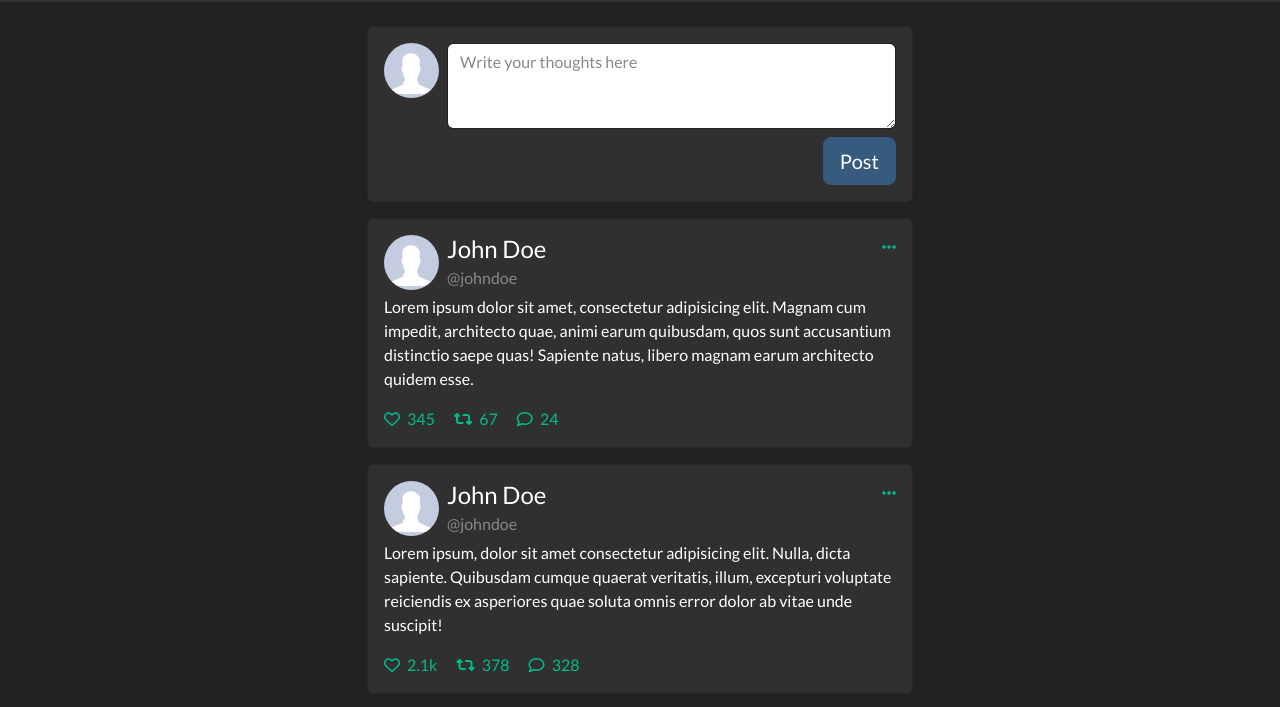
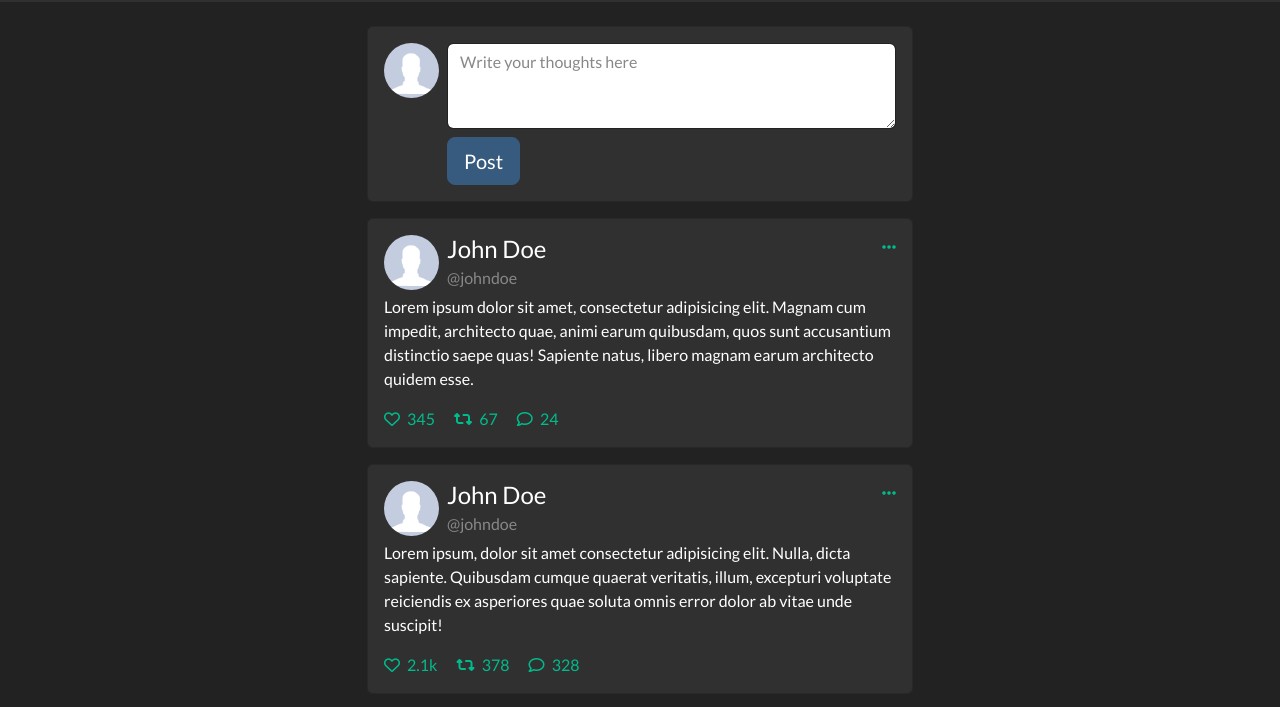
Before and after one commit to estorgio/kapwa_ui, a plain HTML site: page feed.html in a window 1280 px wide. Shown: the part 76-783 px from the top of the page. Drawn offline with Linux system fonts and the light colour scheme.

Commit message:
Change Post button alignment to default left

```diff
--- a/feed.html
+++ b/feed.html
@@ -90,7 +90,7 @@
                       <textarea class="form-control" id="exampleTextarea" rows="3"
                         placeholder="Write your thoughts here"></textarea>
                     </div>
-                    <button type="button" class="btn btn-primary btn-lg float-end">Post</button>
+                    <button type="button" class="btn btn-primary btn-lg">Post</button>
                   </form>
                 </div>
               </div>
```
Also changed, not shown: profile.html (+1 -1 lines).
